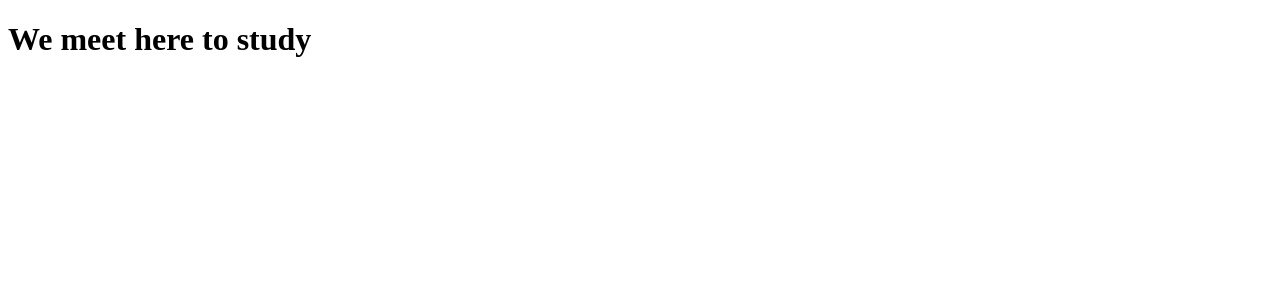
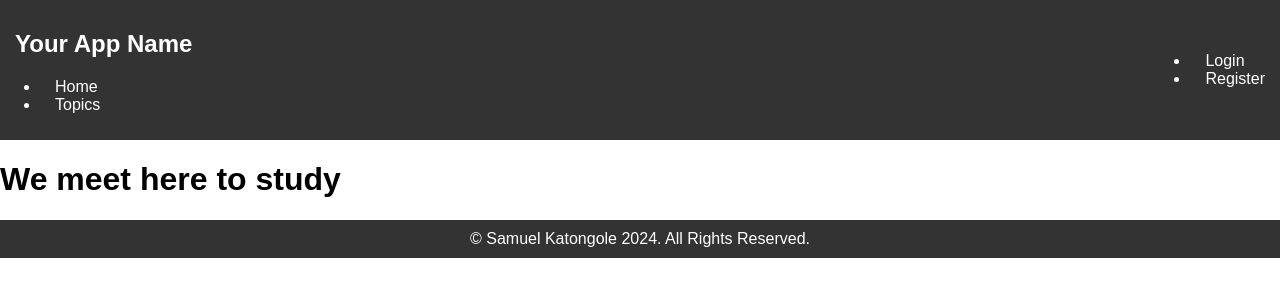
Before and after one commit to Shemuel2060/studyhub, a Django app: page / in a window 1280 px wide. Shown: the top 300 px of the page. Run offline with Django 5.2, Linux system fonts and the light colour scheme.

Commit message:
include template inheritance

```diff
--- a/parent_hub/Rooms/templates/Rooms/room.html
+++ b/parent_hub/Rooms/templates/Rooms/room.html
@@ -1,11 +1,6 @@
-<!DOCTYPE html>
-<html lang="en">
-<head>
-    <meta charset="UTF-8">
-    <meta name="viewport" content="width=device-width, initial-scale=1.0">
-    <title>studyHub | Room </title>
-</head>
-<body>
+
+{% extends 'parent_hub/base.html' %}
+
+{% block content %}
     <h1>We meet here to study</h1>
-</body>
-</html>
+{% endblock %}
--- a/parent_hub/parent_hub/settings.py
+++ b/parent_hub/parent_hub/settings.py
@@ -57,7 +57,9 @@ ROOT_URLCONF = "parent_hub.urls"
 TEMPLATES = [
     {
         "BACKEND": "django.template.backends.django.DjangoTemplates",
-        "DIRS": [],
+        "DIRS": [
+                BASE_DIR / 'templates'
+            ],
         "APP_DIRS": True,
         "OPTIONS": {
             "context_processors": [
--- /dev/null
+++ b/parent_hub/templates/parent_hub/base.html
@@ -0,0 +1,51 @@
+<!DOCTYPE html>
+<html lang="en">
+<head>
+    <meta charset="UTF-8">
+    <meta name="viewport" content="width=device-width, initial-scale=1.0">
+    <title>studyHub | Room </title>
+    <style>
+       body {
+            margin: 0;
+            padding: 0;
+            font-family: 'Arial', sans-serif;
+        }
+
+        .navbar {
+            background-color: #333;
+            color: white;
+            padding: 10px 0;
+        }
+
+        .navbar-container {
+            display: flex;
+            justify-content: space-between;
+            align-items: center;
+        }
+
+        .navbar a {
+            color: white;
+            text-decoration: none;
+            margin: 0 15px;
+        }
+        .footer {
+            background-color: #333;
+            color: white;
+            text-align: center;
+            padding: 10px 0;
+        }
+
+        .footer p {
+            margin: 0;
+        }
+    </style>
+</head>
+<body>
+    {% include 'parent_hub/navbar.html' %}
+
+    {% block content %}
+
+    {% endblock %}
+    {% include 'parent_hub/footer.html' %}
+</body>
+</html>
--- /dev/null
+++ b/parent_hub/templates/parent_hub/footer.html
@@ -0,0 +1,6 @@
+<!-- Footer -->
+<footer class="footer">
+    <div class="footer-container">
+        <p>&copy; Samuel Katongole 2024. All Rights Reserved.</p>
+    </div>
+</footer>
--- /dev/null
+++ b/parent_hub/templates/parent_hub/navbar.html
@@ -0,0 +1,20 @@
+<!-- Navbar -->
+<nav class="navbar">
+    <div class="navbar-container">
+        <div class="navbar-left">
+            <h1><a href="/">Your App Name</a></h1>
+            <ul>
+                <li><a href="/">Home</a></li>
+                <li><a href="/topics/">Topics</a></li>
+                <!-- Add more navigation links as needed -->
+            </ul>
+        </div>
+        <div class="navbar-right">
+            <ul>
+                <li><a href="/login/">Login</a></li>
+                <li><a href="/register/">Register</a></li>
+                <!-- Add more navigation links as needed -->
+            </ul>
+        </div>
+    </div>
+</nav>
```
